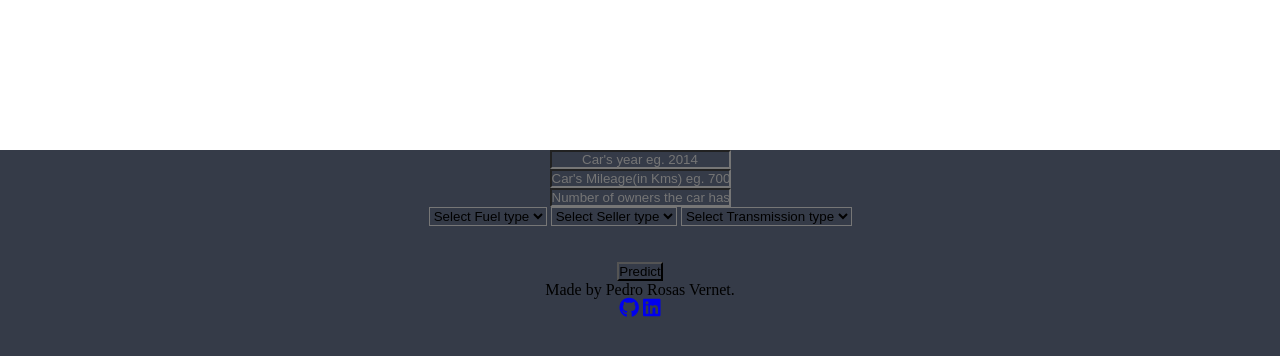
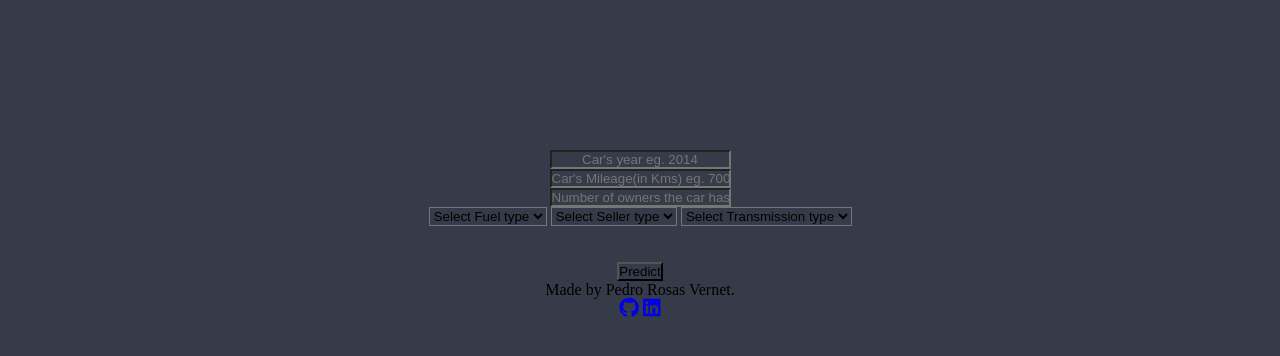
Before and after one commit to prosasDS/car-price-regression, a Flask app: page / in a window 1280 px wide. Shown: the part 80-436 px from the top of the page. Run offline with Flask 2, Linux system fonts and the light colour scheme; parts of the project's set-up code (start-up, migrations or seed data) failed here and were passed over; some libraries are stand-ins or nearby versions; some web fonts are replaced.

Commit message:
Update styles.css

```diff
--- a/static/styles.css
+++ b/static/styles.css
@@ -25,7 +25,7 @@
     width: 100%;
     height: 150px;
     display: block;
-    background-color: #ffffff;
+    background-color: #353b48;
     font-size: 28px;
 
 .subheading_font{
```
